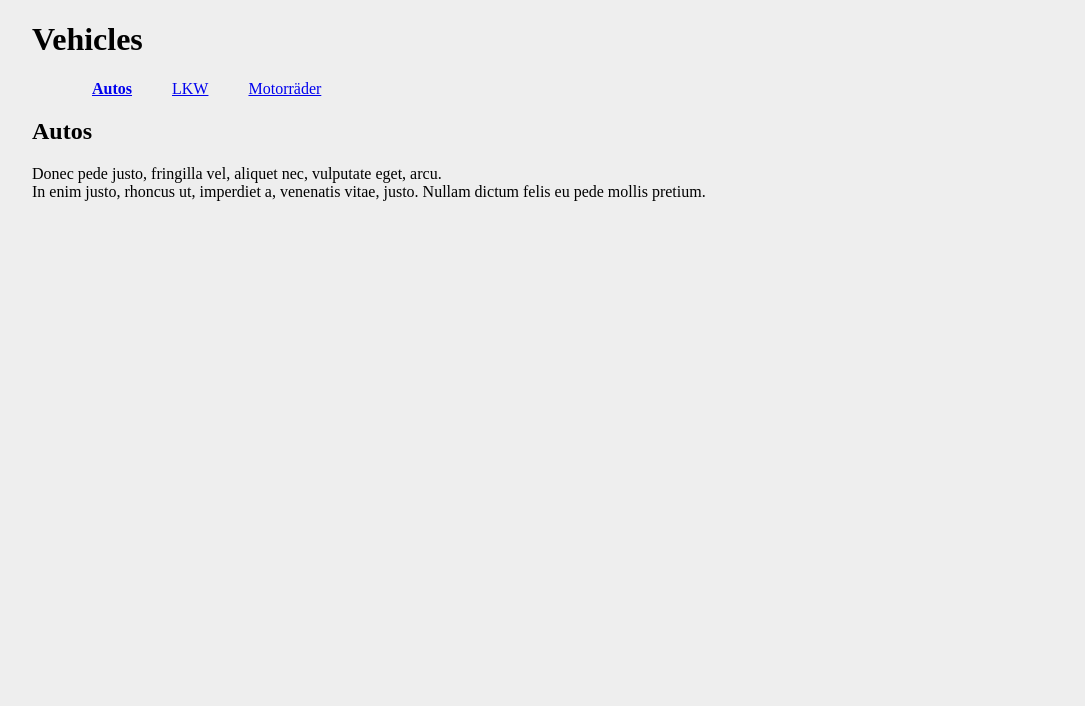
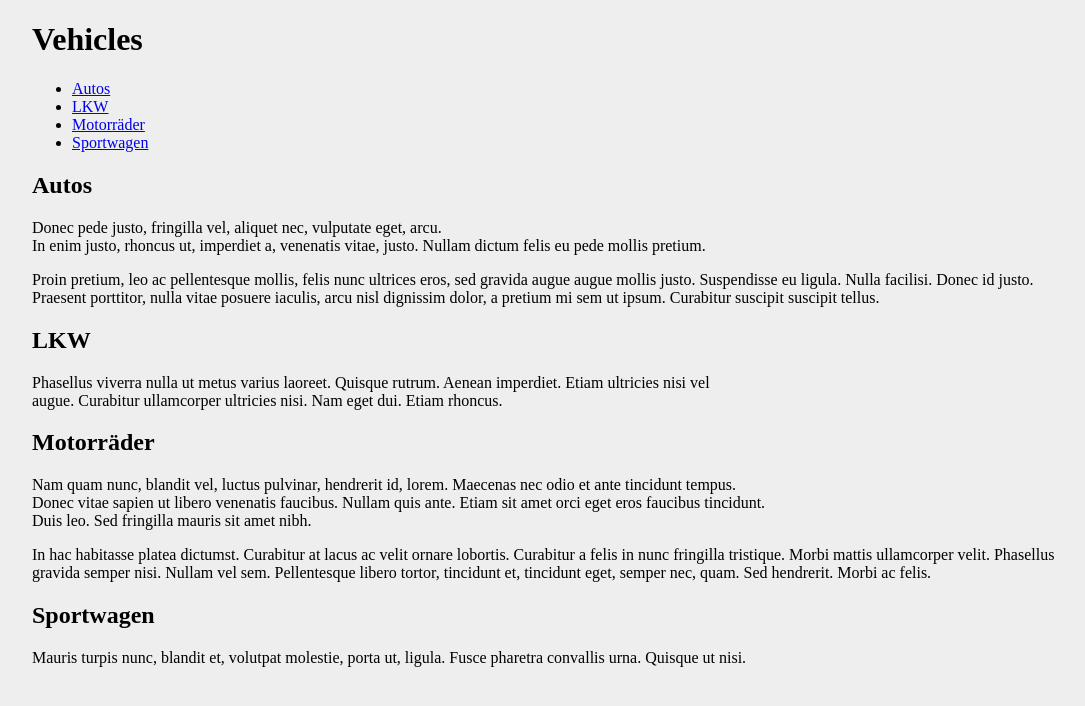
Before and after one commit to thwagner/uranus, a PHP site: page / in a window 1280 px wide. Shown: the top 706 px of the page, without its empty margins (96-1181 px from the left). Run offline with PHP 8.4, Linux system fonts and the light colour scheme.

Commit message:
10_08_2013_12_38_automatically_generated_content_list

```diff
--- a/index.php
+++ b/index.php
@@ -10,36 +10,43 @@
     <body>
         <?php
             echo '<div id="wrapper">';
-                echo '<h1>Vehicles</h1>';
+                    echo '<h1 id="top_headline">Vehicles</h1>';
 
-                echo '<div id="navi">
-                        <ul>
-                            <li class="navi_cell" id="nav_auto"><a href="#">Autos</a></li>
-                            <li class="navi_cell"  id="nav_lkw"><a href="#">LKW</a></li>
-                            <li class="navi_cell" id="nav_bike"><a href="#">Motorräder</a></li>
-                        </ul>
-                      </div>';
+                    echo '<ul id="headlines"></ul>';
 
-                echo '<div class="content" id="content_auto">
-                    <h2>Autos</h2>
+                    echo '<h2>Autos</h2>
                         <p>Donec pede justo, fringilla vel, aliquet nec, vulputate eget,
                         arcu.<br />In enim justo, rhoncus ut, imperdiet a, venenatis vitae,
-                    justo. Nullam dictum felis eu pede mollis pretium.</p></div>';
+                        justo. Nullam dictum felis eu pede mollis pretium.</p>
+                        <p>Proin pretium, leo ac pellentesque mollis, felis nunc ultrices
+                        eros, sed gravida augue augue mollis justo. Suspendisse eu ligula.
+                        Nulla facilisi. Donec id justo. Praesent porttitor, nulla vitae
+                        posuere iaculis, arcu nisl dignissim dolor, a pretium mi sem ut
+                        ipsum. Curabitur suscipit suscipit tellus. </p>
+                        ';
 
-                echo '<div class="content" id="content_lkw">
-                    <h2>LKW</h2>
+                    echo '<h2>LKW</h2>
                         <p>Phasellus viverra nulla ut metus varius laoreet. Quisque
                         rutrum. Aenean imperdiet. Etiam ultricies nisi vel <br /> augue.
                         Curabitur ullamcorper ultricies nisi. Nam eget dui. Etiam
-                    rhoncus.</p></div>';
+                        rhoncus.</p>';
 
-                echo '<div class="content" id="content_bike">
-                    <h2>Motorräder</h2>
+                    echo '<h2>Motorräder</h2>
                         <p>Nam quam nunc, blandit vel,
                         luctus pulvinar, hendrerit id, lorem.
                         Maecenas nec odio et ante tincidunt tempus.<br />Donec vitae sapien ut libero
                         venenatis faucibus. Nullam quis ante. Etiam sit amet orci eget eros
-                    faucibus tincidunt.<br />Duis leo. Sed fringilla mauris sit amet nibh.</p></div>';
+                        faucibus tincidunt.<br />Duis leo. Sed fringilla mauris sit amet nibh.</p>
+                        <p>In hac habitasse platea dictumst. Curabitur at lacus ac velit ornare
+                        lobortis. Curabitur a felis in nunc fringilla tristique. Morbi mattis
+                        ullamcorper velit. Phasellus gravida semper nisi. Nullam vel sem.
+                        Pellentesque libero tortor, tincidunt et, tincidunt eget, semper nec,
+                        quam. Sed hendrerit. Morbi ac felis.
+                        </p>';
+
+                    echo '<h2>Sportwagen</h2>
+                        <p>Mauris turpis nunc, blandit et, volutpat molestie, porta ut, ligula.
+                        Fusce pharetra convallis urna. Quisque ut nisi. </p>';
 
                 echo '</div>';
         ?>
--- a/js/jfunctions.js
+++ b/js/jfunctions.js
@@ -1,17 +1,13 @@
 $(function() {
-    $('.content').hide();
-    $('#nav_auto').addClass('active');
-    $('#content_auto').show();
 
-    $('.navi_cell').click(function() {
-        var right_part_of_id = $(this).attr('id').substring(4);
-        var identifier = '#content_' + right_part_of_id;
-        var clicked_li = '#nav_' + right_part_of_id;
+    $('#top_headline').prepend('<ul id="headlines"');
 
-        $('.content').hide();
-        $('#navi > ul li').removeClass('active');
+    $('h2').each(function(i) {
+        $(this).attr('id', 'headline_' + i);
+        $('#headlines').append('<li><a href="index.php#' +
+                'headline_' + i + '">' +
+                $(this).html() + '</a></li>');
+    });
 
-        $(identifier).show();
-        $(clicked_li).addClass('active');
-    });
-});
+    $('#top_headline').append('</ul');
+})
```
Lines whose indentation alone changed are shown as unchanged.
